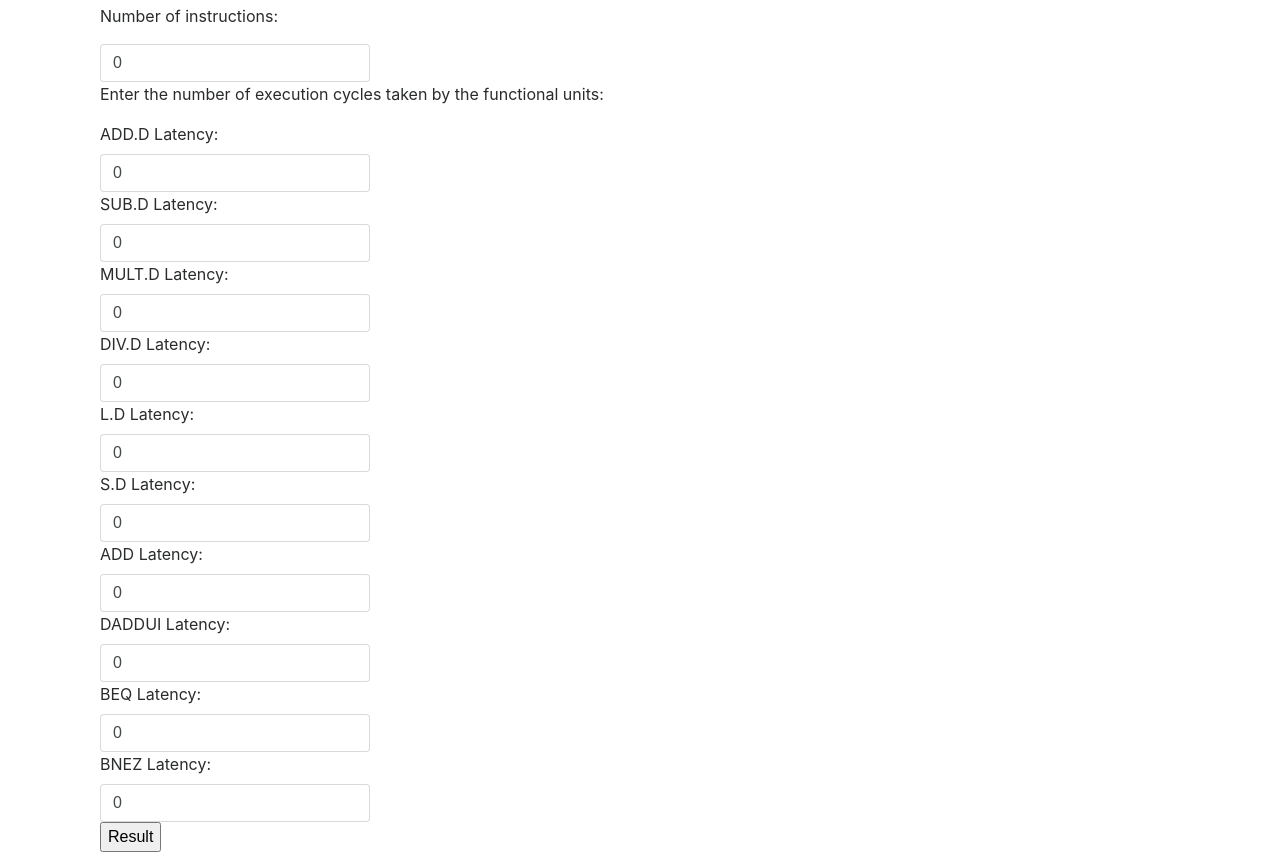
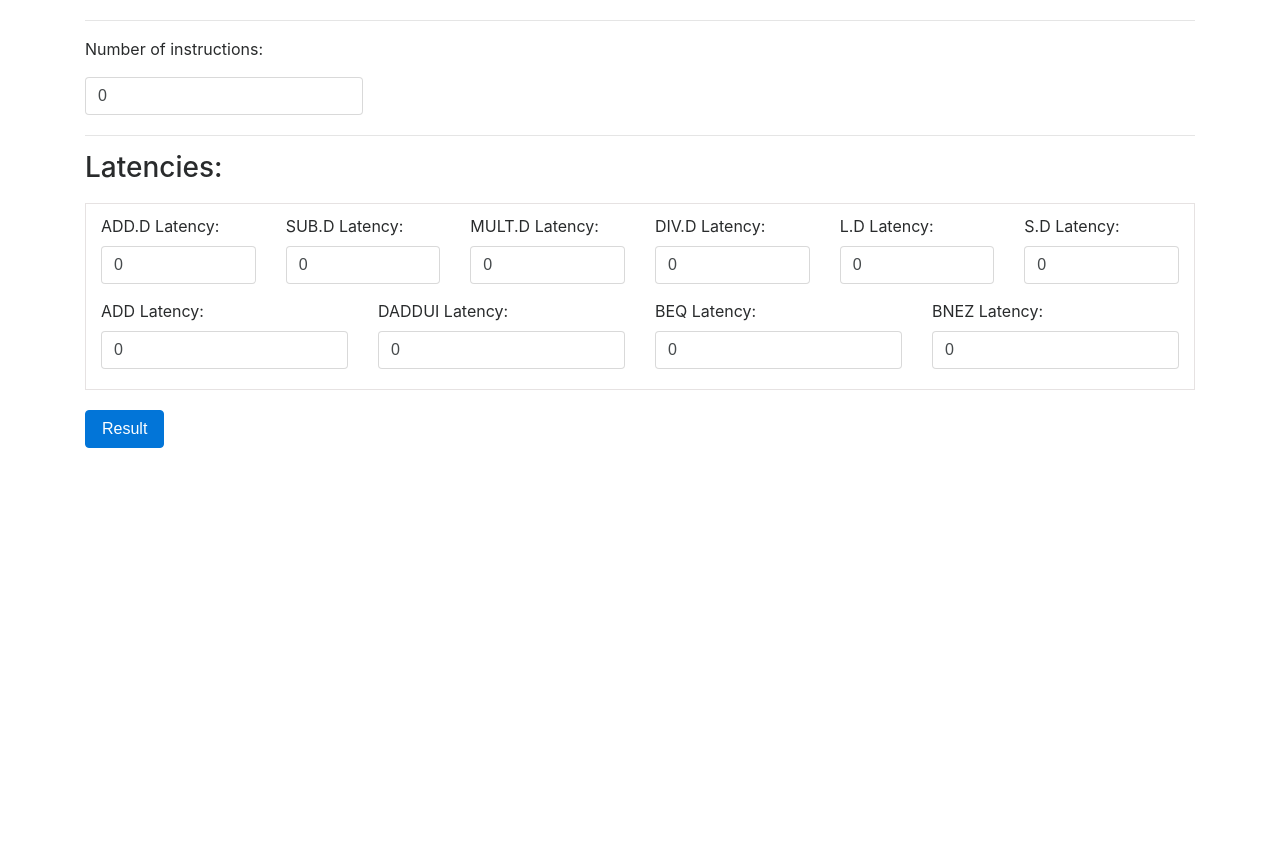
Before and after one commit to LimaEduardo/LimaEduardo.github.io, a plain HTML site: page index.html in a window 1280 px wide. Shown: the part 48-900 px from the top of the page. After the commit the page ends 800 px from the top, so only its background shows below. Drawn offline with nearby package versions, Linux system fonts and the light colour scheme.

Commit message:
adicionando estilo

```diff
--- a/app.js
+++ b/app.js
@@ -8,11 +8,11 @@ Vue.component('instruction', {
             instructionSelected: ''
         }
     },
-    template: '<div class="row"><select v-model="instructionSelected" class="form-control col"><option v-for="i in instructions" :value="i">{{i}}</option>\
+    template: '<div class="row"><select v-model="instructionSelected" class="form-control col-md-3"><option v-for="i in instructions" :value="i">{{i}}</option>\
     </select>\
-    <input v-model="rs" type="text" class="form-control col" placeholder="RD">\
-    <input v-if="!isBnez()" v-model="rt" type="text" class="form-control col" placeholder="RS">\
-    <input v-model="rd" type="text" class="form-control col" placeholder="RT">\
+    <input v-model="rs" type="text" class="form-control col-md-3" placeholder="RD">\
+    <input v-if="!isBnez()" v-model="rt" type="text" class="form-control col-md-3" placeholder="RS">\
+    <input v-model="rd" type="text" class="form-control col-md-3" placeholder="RT">\
     </div>',
     methods: {
         isBnez : function(){
--- a/index.html
+++ b/index.html
@@ -8,38 +8,61 @@
     <script src="https://code.jquery.com/jquery-3.2.1.slim.min.js" integrity="sha384-KJ3o2DKtIkvYIK3UENzmM7KCkRr/rE9/Qpg6aAZGJwFDMVNA/GpGFF93hXpG5KkN" crossorigin="anonymous"></script>
     <script src="https://cdnjs.cloudflare.com/ajax/libs/popper.js/1.12.9/umd/popper.min.js" integrity="sha384-ApNbgh9B+Y1QKtv3Rn7W3mgPxhU9K/ScQsAP7hUibX39j7fakFPskvXusvfa0b4Q" crossorigin="anonymous"></script>
     <script src="https://unpkg.com/axios/dist/axios.min.js"></script>
+    <link rel="stylesheet" type="text/css" href="style.css">
 </head>
 <body>
     <div id="app" class="container">
         <div class="row align-items-center justify-content-center">
             <h1>Scoreboard</h1>
         </div>
-        <div class="col-md-12">
+        <hr>
+        <div>
             <p>Number of instructions:</p> <input v-model="numberOfInstructions" type="text" class="form-control col-md-3" placeholder="Number of instructions">
             <!-- <button @click="updateNumInstructions"> Update number of instructions </button> -->
-            <ul class="list-group">
-                <instruction v-for="n in parseInt(numberOfInstructions)" :key="n">  </instruction>
-            </ul>
-            <p> Enter the number of execution cycles taken by the functional units: </p>
-            <div class="from-inline">
-                <label for="latADD">ADD.D Latency:</label><input v-model="latADDD" id="latADDD" type="text" class="form-control col-md-3" placeholder="ADD.D Latency">
-                <label for="latSUB">SUB.D Latency:</label><input v-model="latSUBD" id="latSUBD" type="text" class="form-control col-md-3" placeholder="SUB.D Latency">
-                <label for="latMULT">MULT.D Latency:</label><input v-model="latMULTD" id="latMULTD" type="text" class="form-control col-md-3" placeholder="MULT.D Latency">
-                <label for="latDIV">DIV.D Latency:</label><input v-model="latDIVD" id="latDIVD" type="text" class="form-control col-md-3" placeholder="DIV.D Latency">
-                <label for="latLD">L.D Latency:</label><input v-model="latLD" id="latLD" type="text" class="form-control col-md-3" placeholder="L.D Latency">
-                <label for="latSD">S.D Latency:</label><input v-model="latSD" id="latSD" type="text" class="form-control col-md-3" placeholder="S.D Latency">
-                <label for="latADD">ADD Latency:</label><input v-model="latADD" id="latADD" type="text" class="form-control col-md-3" placeholder="ADD Latency">
-                <label for="latDADDUI">DADDUI Latency:</label><input v-model="latDADDUI" id="latDADDUI" type="text" class="form-control col-md-3" placeholder="DADDUI Latency">
-                <label for="latBEQ">BEQ Latency:</label><input v-model="latBEQ" id="latBEQ" type="text" class="form-control col-md-3" placeholder="BEQ Latency">
-                <label for="latBNEZ">BNEZ Latency:</label><input v-model="latBNEZ" id="latBNEZ" type="text" class="form-control col-md-3" placeholder="BNEZ Latency">
+            <div class="instruction-group">
+                <instruction class="instruction" v-for="n in parseInt(numberOfInstructions)" :key="n">  </instruction>
             </div>
-            <button @click="sendInfo">Result</button>
+            <hr>
+            <h3>Latencies:</h3>
+            <div class="from-inline col-md-12 latency">
+                <div class="row">
+                    <div class="col-md-2">
+                        <label for="latADD">ADD.D Latency:</label><input v-model="latADDD" id="latADDD" type="text" class="form-control" placeholder="ADD.D Latency">
+                    </div>
+                    <div class="col-md-2">
+                        <label for="latSUB">SUB.D Latency:</label><input v-model="latSUBD" id="latSUBD" type="text" class="form-control" placeholder="SUB.D Latency">
+                    </div>
+                    <div class="col-md-2">
+                        <label for="latMULT">MULT.D Latency:</label><input v-model="latMULTD" id="latMULTD" type="text" class="form-control" placeholder="MULT.D Latency">
+                    </div>
+                    <div class="col-md-2">
+                        <label for="latDIV">DIV.D Latency:</label><input v-model="latDIVD" id="latDIVD" type="text" class="form-control" placeholder="DIV.D Latency">
+                    </div>
+                    <div class="col-md-2">
+                        <label for="latLD">L.D Latency:</label><input v-model="latLD" id="latLD" type="text" class="form-control" placeholder="L.D Latency">
+                    </div>
+                    <div class="col-md-2">
+                        <label for="latSD">S.D Latency:</label><input v-model="latSD" id="latSD" type="text" class="form-control" placeholder="S.D Latency">
+                    </div>
+                </div>
+                <div class="row" style="margin-top:15px">
+                    <div class="col-md-3">
+                        <label for="latADD">ADD Latency:</label><input v-model="latADD" id="latADD" type="text" class="form-control" placeholder="ADD Latency">
+                    </div>
+                    <div class="col-md-3">
+                        <label for="latDADDUI">DADDUI Latency:</label><input v-model="latDADDUI" id="latDADDUI" type="text" class="form-control" placeholder="DADDUI Latency">
+                    </div>
+                    <div class="col-md-3">
+                        <label for="latBEQ">BEQ Latency:</label><input v-model="latBEQ" id="latBEQ" type="text" class="form-control" placeholder="BEQ Latency">
+                    </div>
+                    <div class="col-md-3">
+                        <label for="latBNEZ">BNEZ Latency:</label><input v-model="latBNEZ" id="latBNEZ" type="text" class="form-control" placeholder="BNEZ Latency">
+                    </div>
+                </div>
+            </div>
+            <button class="btn btn-primary" @click="sendInfo">Result</button>
         </div>
     </div>
-
-    <!-- <input type="text" class="form-control" v-model="input-field1">
-            <input type="text" class="form-control" v-model="input-field2">
-            <input type="text" class="form-control" v-model="input-field3"> -->
 
     <script src="app.js">
 
--- /dev/null
+++ b/style.css
@@ -0,0 +1,15 @@
+.latency{
+    border: 1px solid rgb(230, 226, 226);
+    margin: 20px auto;
+    padding-top: 10px;
+    padding-bottom: 20px;
+}
+
+.instruction-group{
+    margin: 20px 13px auto;
+}
+
+.instruction{
+    margin-top: 10px;
+    margin-bottom: 10px;
+}
```
